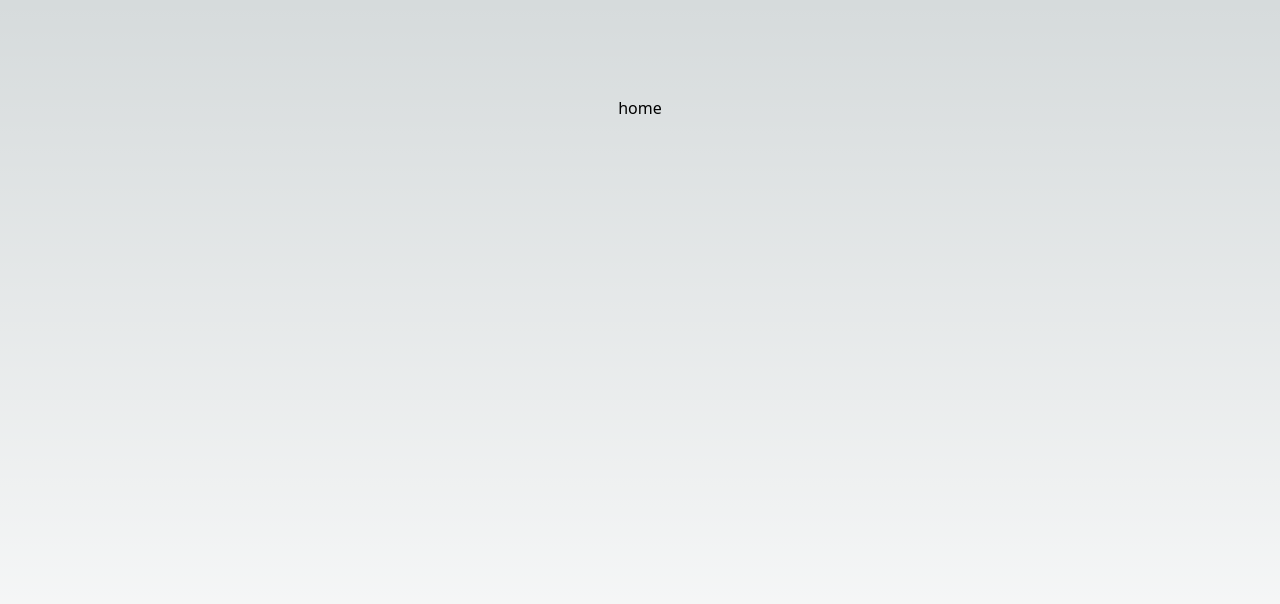
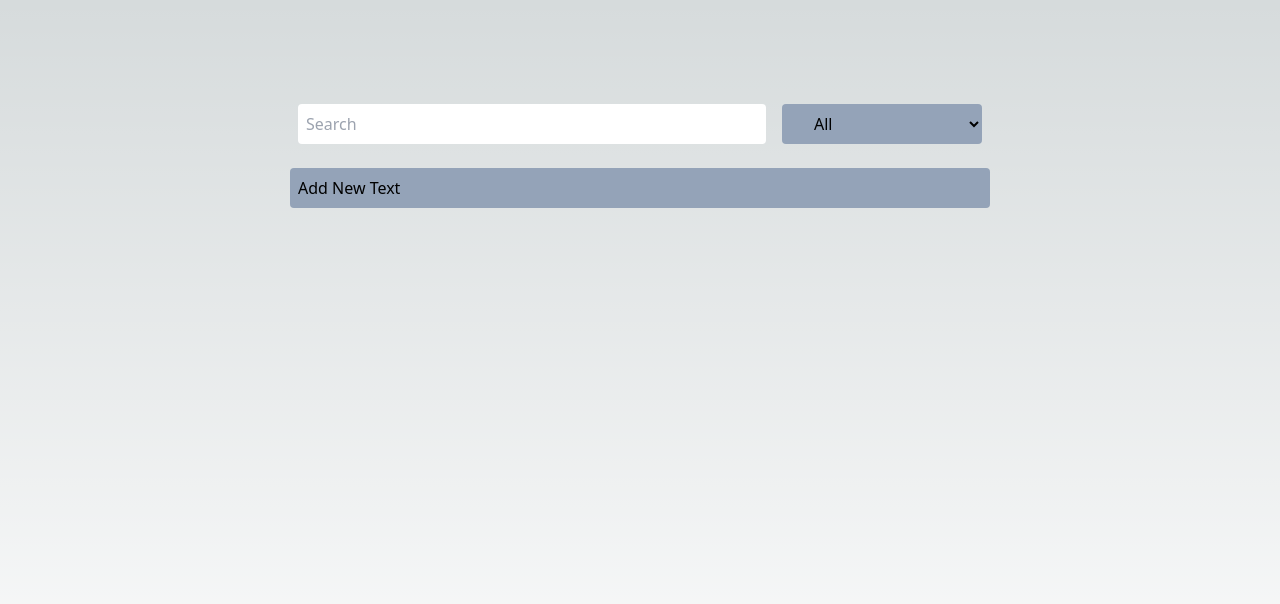
Before and after one commit to FarzinMoha/next-note-app-redux-tollkit, a Next.js app: page / in a window 1280 px wide. Shown: the top 604 px of the page. Built offline with nearby package versions, Linux system fonts and the light colour scheme.

Commit message:
home page

```diff
--- a/src/app/features/categorySlice.ts
+++ b/src/app/features/categorySlice.ts
@@ -1,15 +1,17 @@
 import { createSlice , PayloadAction } from "@reduxjs/toolkit";
 
-
+const initialState = {
+    category:['All']
+}
 
 const categorySlice = createSlice({
     name:'category',
-    initialState:['All'],
+    initialState,
     reducers:{
         addCategory:(state , action:PayloadAction<string>) =>{
-            const existCategory = state.find((item:string)=>item.toLowerCase() === action.payload.toLowerCase())
+            const existCategory = state.category.find((item:string)=>item.toLowerCase() === action.payload.toLowerCase())
             if(!existCategory){
-                state.push(action.payload)
+                state.category.push(action.payload)
             }
         }
     }
--- a/src/pages/index.tsx
+++ b/src/pages/index.tsx
@@ -1,9 +1,37 @@
+import { useAppSelector } from "@/app/hook";
+import Link from "next/link";
+import { useCallback, useState } from "react";
+
 const Home = () => {
+  const [searchItem , setSearchItem] = useState('')
+  const {textList} = useAppSelector(state=> state.text)
+  const {category} = useAppSelector(state=> state.category)
+
+  const onChangeHandler:React.ChangeEventHandler<HTMLInputElement> = useCallback((event)=>{
+    setSearchItem(event.target.value)
+  },[searchItem])
+
+
   return (
     <main
       className={`flex min-h-screen flex-col items-center justify-between p-24`}
     >
-      home
+      <div className="w-full max-w-[700px] flex flex-col justify-center items-center">
+        <div className="w-full max-w-[700px] flex justify-center items-center">
+        <input className='text-black w-full max-w-[800px] h-[40px] rounded m-2 p-2' type="search" placeholder="Search" name="searchItem" value={searchItem} onChange={onChangeHandler} />
+        <select className="mx-2 px-7 py-2 w-full max-w-[200px] rounded bg-slate-400 text-black">
+          {category.map((item , index)=> <option key={index}>{item}</option>)}
+        </select>
+        </div>
+        <Link className="w-full px-2 py-2 bg-slate-400 text-black rounded m-4" href='/add-text'>Add New Text</Link>
+      </div>
+      <ul>
+        {textList.map((item)=><li key={item.id} className="w-full max-w-[700px] flex justify-evenly items-center">
+          <span>{item.category}</span>
+          <span>{item.text}</span>
+          <span>{item.status}</span>
+        </li>)}
+      </ul>
     </main>
   );
 }
```
